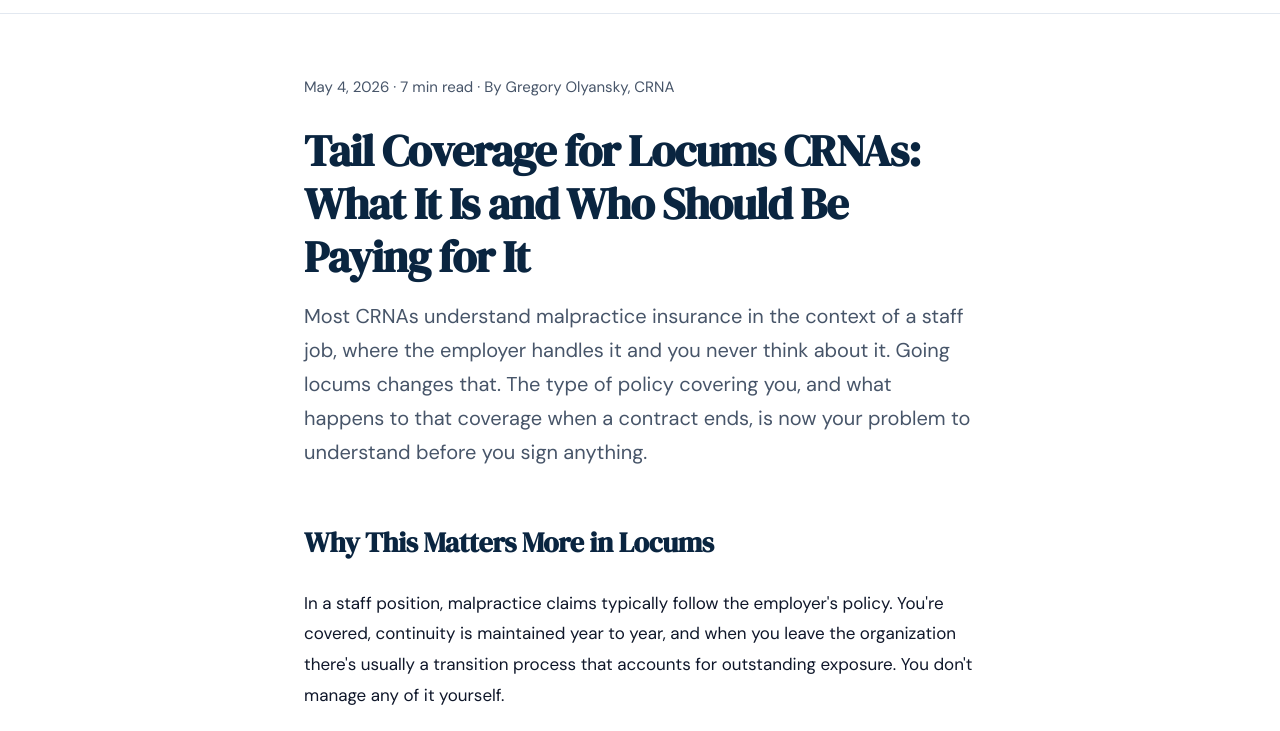
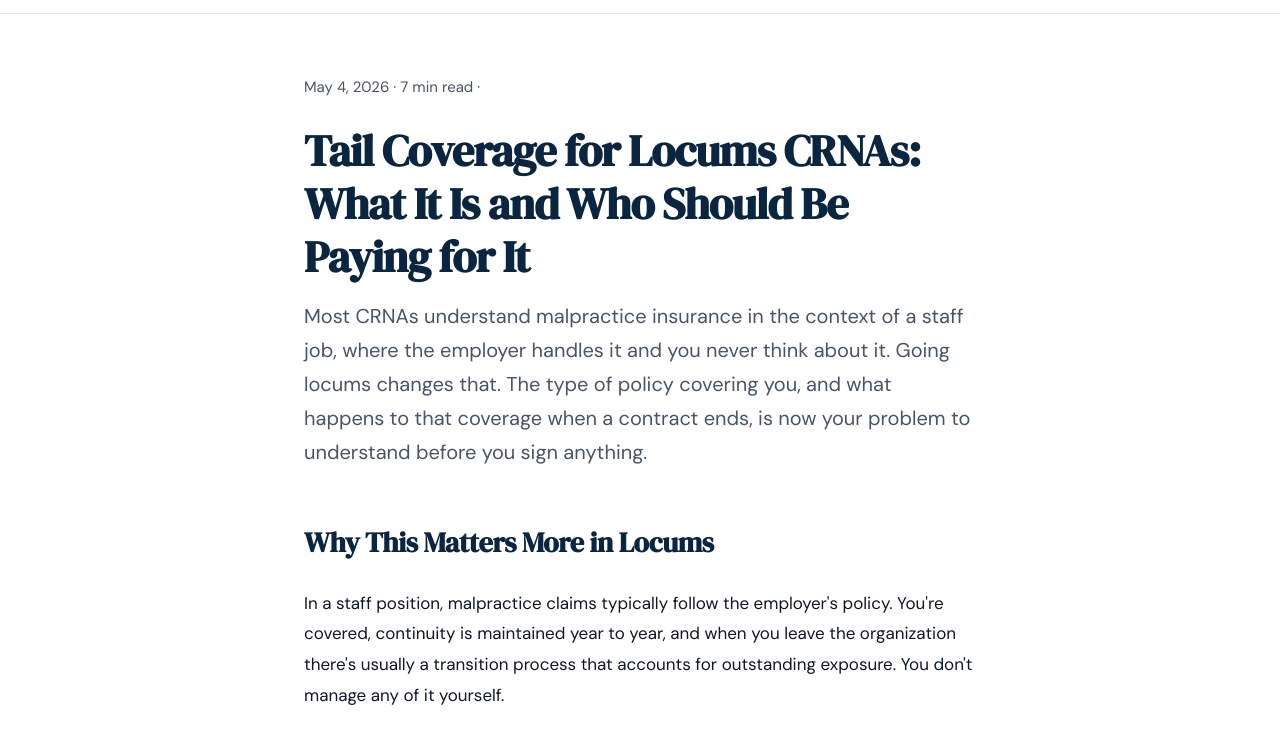
Before and after one commit to LocumsLab/locumslab, a website: page blog/tail-coverage-locums-crna.html in a window 1280 px wide. Shown: the part 64-795 px from the top of the page. Drawn offline with Linux system fonts and the light colour scheme.

Commit message:
Update article meta to remove author name
Removed the author's name from the article meta section.

```diff
--- a/blog/tail-coverage-locums-crna.html
+++ b/blog/tail-coverage-locums-crna.html
@@ -131,7 +131,7 @@
 </header>
 
 <article>
-  <div class="article-meta">May 4, 2026 &middot; 7 min read &middot; By Gregory Olyansky, CRNA</div>
+  <div class="article-meta">May 4, 2026 &middot; 7 min read &middot;</div>
 
   <h1>Tail Coverage for Locums CRNAs: What It Is and Who Should Be Paying for It</h1>
 
```
